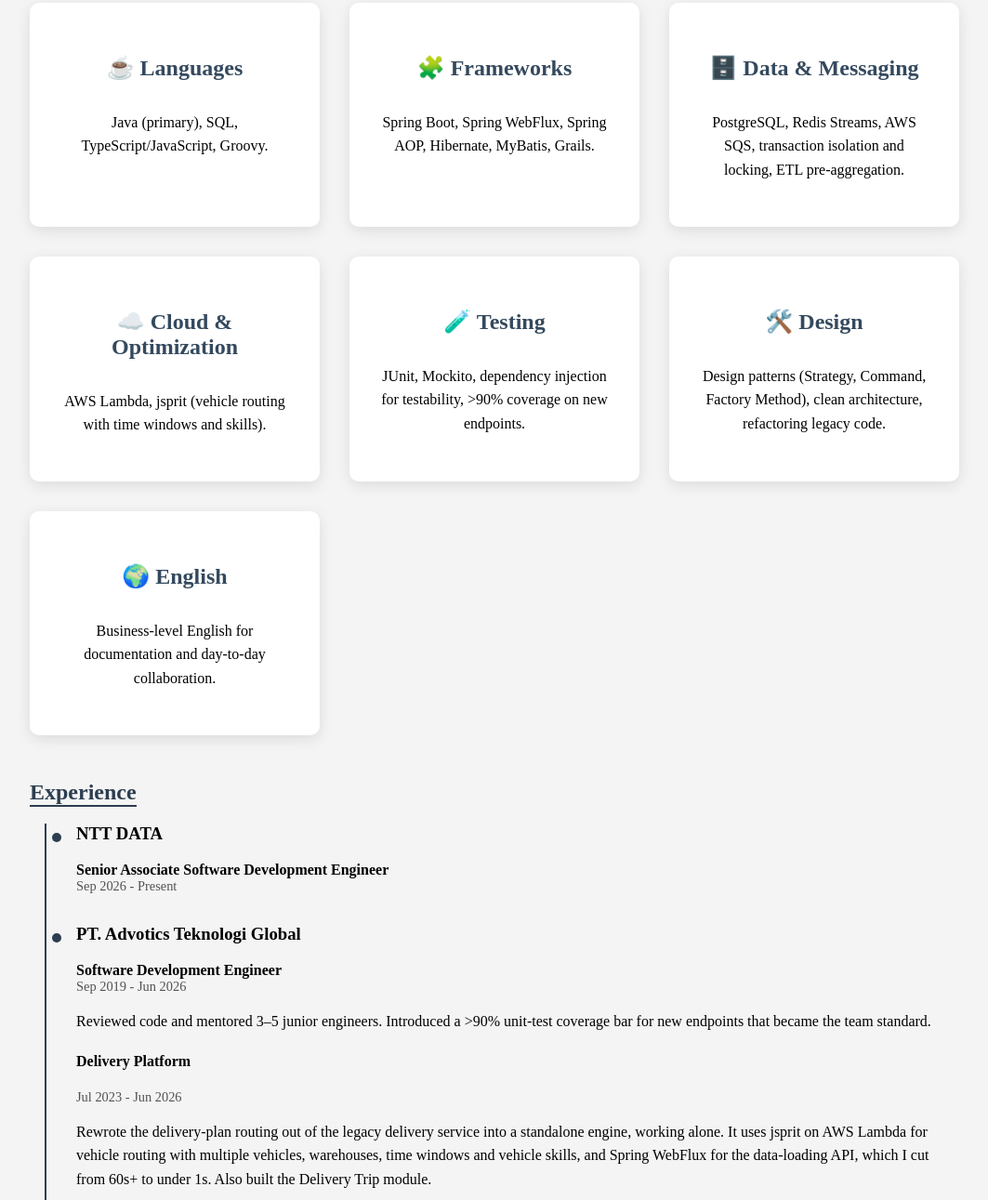
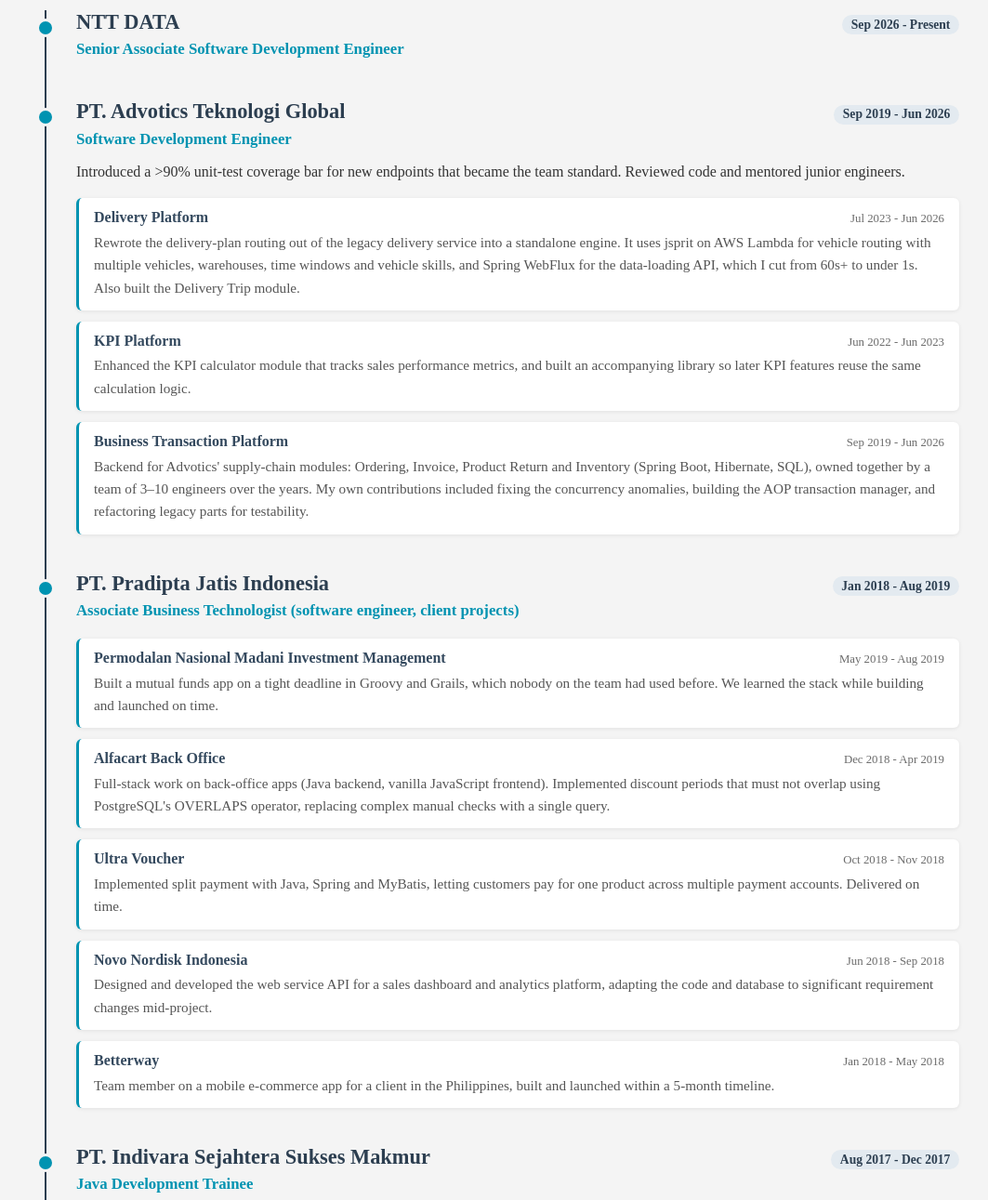
Before and after one commit to 7sferry/fertfolio, a Gatsby site: page / in a window 1280 px wide. Shown: the part 512-1803 px from the top of the page at 93% size, without its empty margins (108-1171 px from the left). Built offline with nearby package versions, Linux system fonts and the light colour scheme; Gatsby itself is replaced by a stand-in of ours; a web font is replaced by a local one.

Commit message:
feat: revamp experience layout, seo and readme

```diff
--- a/gatsby-config.ts
+++ b/gatsby-config.ts
@@ -47,7 +47,7 @@ const config: GatsbyConfig = {
         name: data.siteConfig.realName,
         short_name: data.siteConfig.realName,
         description: data.siteConfig.description,
-        lang: `id`,
+        lang: data.lang,
         start_url: `/`,
         background_color: `#0093b1`,
         theme_color: `#34495E`,
--- a/package.json
+++ b/package.json
@@ -12,7 +12,7 @@
     "suhandri"
   ],
   "scripts": {
-    "develop": "gatsby develop",
+    "develop": "gatsby develop -p 8001",
     "start": "gatsby develop",
     "build": "gatsby build",
     "serve": "gatsby serve",
--- a/src/Data.ts
+++ b/src/Data.ts
@@ -7,8 +7,8 @@ import { FaBlog, FaEnvelope, FaGithub, FaLinkedin, FaStackOverflow } from "react
 export const data = {
   siteConfig: {
     realName: "Ferry Suhandri",
-    role: "Senior Associate Software Development Engineer",
-    tagline: "Java backend · supply-chain & delivery routing · data consistency · performance",
+    role: "Senior Software Development Engineer",
+    tagline: "Java backend · supply-chain & delivery routing · data consistency · SaaS multitenancy",
     description:
       "Ferry Suhandri, Java backend engineer: supply-chain transaction systems, delivery route optimization with jsprit, concurrency fixes and performance work. Senior Associate Software Development Engineer at NTT DATA.",
     metaUrl: "https://ferry.netlify.app",
@@ -16,10 +16,9 @@ export const data = {
   },
   lang: "en",
   about: {
-    text: `Java backend engineer, currently Senior Associate Software Development Engineer at NTT DATA (since September
-          2026). Before that I spent nearly seven years at Advotics building supply-chain systems (ordering, invoicing,
+    text: `Java backend engineer, currently Senior Associate Software Development Engineer at NTT DATA. Before that I spent nearly seven years at Advotics building supply-chain systems (ordering, invoicing,
           returns, inventory) and, on my own, rewrote its delivery-routing engine using jsprit, AWS Lambda and Spring
-          WebFlux. I also reviewed code and mentored 3–5 junior engineers there. My best work is making existing systems
+          WebFlux. I also reviewed code and mentored junior engineers there. My best work is making existing systems
           correct and fast: fixing lost-update and write-skew anomalies, cutting a 60s+ API to under 1s by removing N+1
           queries and blocking calls, and introducing a >90% unit-test coverage bar for new endpoints that became the
           team standard.`,
@@ -65,7 +64,7 @@ export const data = {
   impacts: [
     {
       title: "Rewrote Delivery Routing as a Standalone Engine",
-      text: `Rewrote the delivery-plan routing out of the legacy delivery service, working alone. A planner picks 100–300
+      text: `Rewrote the delivery-plan routing out of the legacy delivery service. A planner picks 100–300
           orders, and the engine assigns them to vehicles and orders the stops using jsprit. One vehicle can pick up from
           several warehouses and deliver to several customers, within customer time windows and vehicle-skill
           constraints. The solver and distance-matrix building run on AWS Lambda when the planner clicks Generate,
@@ -87,8 +86,7 @@ export const data = {
     {
       title: "Fixed Lost Updates and Write Skew",
       text: `Concurrent requests were causing lost updates and write skew, which led to inconsistent data. I made
-          optimistic locking with version columns the default for lost updates. For the write-skew cases in the Delivery
-          Platform, where conflicts were frequent, I used SERIALIZABLE isolation instead. The anomalies stopped.`,
+          optimistic locking with version columns the default for lost updates. For the write-skew cases where conflicts were frequent, I used SERIALIZABLE isolation instead. The anomalies stopped.`,
     },
     {
       title: "Built a Custom Transaction Manager with Spring AOP",
@@ -110,7 +108,7 @@ export const data = {
     {
       title: "Refactored Legacy Code to a Modular Structure",
       text: `Refactored hard-to-maintain legacy modules with centralized exception handling, request validation,
-          programming to interfaces and dependency injection.`,
+          programming to interfaces and dependency injection. We also implemented Clean Architecture.`,
     },
     {
       title: "Per-Client Behavior with Design Patterns",
@@ -132,15 +130,14 @@ export const data = {
       title: `Software Development Engineer`,
       from: `Sep 2019`,
       to: `Jun 2026`,
-      summary: `Reviewed code and mentored 3–5 junior engineers. Introduced a >90% unit-test coverage bar for new endpoints
-          that became the team standard.`,
+      summary: `Introduced a >90% unit-test coverage bar for new endpoints
+          that became the team standard. Reviewed code and mentored junior engineers.`,
       projects: [
         {
           name: `Delivery Platform`,
           from: `Jul 2023`,
           to: `Jun 2026`,
-          text: `Rewrote the delivery-plan routing out of the legacy delivery service into a standalone engine, working
-              alone. It uses jsprit on AWS Lambda for vehicle routing with multiple vehicles, warehouses, time windows and
+          text: `Rewrote the delivery-plan routing out of the legacy delivery service into a standalone engine. It uses jsprit on AWS Lambda for vehicle routing with multiple vehicles, warehouses, time windows and
               vehicle skills, and Spring WebFlux for the data-loading API, which I cut from 60s+ to under 1s. Also built
               the Delivery Trip module.`,
         },
@@ -231,7 +228,7 @@ export const data = {
     {
       emoji: `🗄️`,
       name: `Data & Messaging`,
-      text: `PostgreSQL, Redis Streams, AWS SQS, transaction isolation and locking, ETL pre-aggregation.`,
+      text: `PostgreSQL, MySQL, Redis Streams, AWS SQS, transaction isolation and locking, ETL.`,
     },
     {
       emoji: `☁️`,
@@ -240,13 +237,9 @@ export const data = {
     },
     {
       emoji: `🧪`,
-      name: `Testing`,
-      text: `JUnit, Mockito, dependency injection for testability, >90% coverage on new endpoints.`,
-    },
-    {
-      emoji: `🛠️`,
-      name: `Design`,
-      text: `Design patterns (Strategy, Command, Factory Method), clean architecture, refactoring legacy code.`,
+      name: `Testing & Code Quality`,
+      text: `JUnit, Mockito, >90% coverage on new endpoints, design patterns (Strategy, Command, Factory Method),
+          refactoring legacy code.`,
     },
     {
       emoji: `🌍`,
--- a/src/component/Seo.tsx
+++ b/src/component/Seo.tsx
@@ -21,9 +21,13 @@ export default function Seo() {
     "Software Engineer Portfolio",
     "Java Developer",
     "Spring Boot",
+    "Spring WebFlux",
     "Hibernate",
     "Backend Engineer",
-    "Clean Code",
+    "Vehicle Routing",
+    "jsprit",
+    "Redis Streams",
+    "AWS Lambda",
     "Design Patterns",
     "Online CV",
     "Resume",
@@ -36,16 +40,27 @@ export default function Seo() {
     url: data.siteConfig.metaUrl,
     image: imageUrl,
     jobTitle: data.siteConfig.role,
+    worksFor: {
+      "@type": "Organization",
+      name: data.experiences[0].company,
+    },
     description: data.siteConfig.description,
     sameAs: data.contacts.map((c) => c.url),
     knowsAbout: [
       "Java",
       "Spring Boot",
+      "Spring WebFlux",
+      "Spring AOP",
       "Hibernate",
       "SQL",
-      "Object-Oriented Programming",
+      "PostgreSQL",
+      "Redis Streams",
+      "AWS Lambda",
+      "AWS SQS",
+      "jsprit",
+      "Vehicle Routing Problem",
+      "Concurrency Control",
       "Design Patterns",
-      "Clean Architecture",
       "Unit Testing",
       "TypeScript",
     ],
--- a/src/component/menubar/Menu.tsx
+++ b/src/component/menubar/Menu.tsx
@@ -19,9 +19,9 @@ const Menu = () => {
       </div>
       <div className="menu-links">
         <a href="#about-me">About Me</a>
+        <a href="#impact">Impact</a>
+        <a href="#projects">Experience</a>
         <a href="#skills">Skills</a>
-        <a href="#projects">Projects</a>
-        <a href="#impact">Impact</a>
         <a href="#contact-me">Contact</a>
       </div>
       <div className="burger" onClick={toggleMenu}>
--- a/src/component/project/Project.tsx
+++ b/src/component/project/Project.tsx
@@ -15,23 +15,31 @@ const Project = () => {
           {data.experiences.map((experience) => {
             return (
               <div className="timeline-item" key={experience.company}>
-                <h3>{experience.company}</h3>
-                <strong>{experience.title}</strong>
-                <span className="timeline-date">
+                <div className="experience-header">
+                  <h3 className="experience-company">{experience.company}</h3>
+                  <span className="experience-date">
                     {experience.from} - {experience.to}
                   </span>
-                {experience.summary && <p>{experience.summary}</p>}
+                </div>
+                <p className="experience-role">{experience.title}</p>
+                {experience.summary && <p className="experience-summary">{experience.summary}</p>}
+                {experience.projects.length > 0 && (
+                  <div className="experience-projects">
                     {experience.projects.map((project) => {
                       return (
                         <div className="timeline-project" key={project.name}>
-                      <h4>{project.name}</h4>
-                      <span className="timeline-date">
+                          <div className="project-header">
+                            <h4 className="project-name">{project.name}</h4>
+                            <span className="project-date">
                               {project.from} - {project.to}
                             </span>
-                      <p>{project.text}</p>
+                          </div>
+                          <p className="project-text">{project.text}</p>
                         </div>
                       );
                     })}
+                  </div>
+                )}
               </div>
             );
           })}
--- a/src/pages/index.css
+++ b/src/pages/index.css
@@ -154,7 +154,7 @@ nav {
 
 .timeline-item {
     position: relative;
-    margin-bottom: 2rem;
+    margin: 1.5rem 0 2.5rem;
     padding-left: 1rem;
 }
 
@@ -165,19 +165,83 @@ nav {
 .timeline-item::before {
     content: "";
     position: absolute;
-    left: -10px;
-    top: 10px;
-    width: 10px;
-    height: 10px;
-    background-color: #2C3E50;
+    left: -27px;
+    top: 0.55rem;
+    width: 14px;
+    height: 14px;
+    background-color: #0093b1;
+    border: 3px solid #f4f4f4;
     border-radius: 50%;
 }
 
-.timeline-date {
-    display: block;
-    font-size: 0.9rem;
-    color: #525252;
-    margin-bottom: 0.5rem;
+.experience-header,
+.project-header {
+    display: flex;
+    flex-wrap: wrap;
+    justify-content: space-between;
+    align-items: baseline;
+    gap: 0.25rem 1rem;
+}
+
+.experience-company {
+    font-size: 1.4rem;
+    color: #2C3E50;
+    margin: 0;
+}
+
+.experience-date {
+    font-size: 0.85rem;
+    font-weight: 700;
+    color: #2C3E50;
+    background-color: #e3eaf0;
+    padding: 0.15rem 0.6rem;
+    border-radius: 999px;
+    white-space: nowrap;
+}
+
+.experience-role {
+    font-size: 1.05rem;
+    font-weight: 700;
+    color: #0093b1;
+    margin: 0.2rem 0 0;
+}
+
+.experience-summary {
+    color: #333;
+    margin: 0.5rem 0 0;
+}
+
+.experience-projects {
+    display: flex;
+    flex-direction: column;
+    gap: 0.75rem;
+    margin-top: 1rem;
+}
+
+.timeline-project {
+    background-color: #ffffff;
+    border-left: 3px solid #0093b1;
+    border-radius: 6px;
+    padding: 0.75rem 1rem;
+    box-shadow: 0 1px 4px rgba(0, 0, 0, 0.08);
+}
+
+.project-name {
+    font-size: 1rem;
+    color: #34495E;
+    margin: 0;
+}
+
+.project-date {
+    font-size: 0.8rem;
+    color: #6b6b6b;
+    white-space: nowrap;
+}
+
+.project-text {
+    font-size: 0.95rem;
+    color: #555;
+    margin: 0.35rem 0 0;
 }
 
 
@@ -390,38 +454,13 @@ body.dark-mode .work-item p {
     color: #ddd;
 }
 
-/* Personality Section Styles */
-.personality-grid {
-    display: grid;
-    grid-template-columns: repeat(auto-fit, minmax(300px, 1fr));
-    gap: 55px;
-    margin: 1rem auto;
+body.dark-mode .timeline-project {
+    background-color: #444;
 }
 
-.personality-item {
-    background: white;
-    padding: 20px;
-    border-radius: 8px;
-    text-align: center;
-    box-shadow: 0 2px 8px rgba(0, 0, 0, 0.1);
-    transition: transform 0.3s ease, box-shadow 0.3s ease;
-}
-
-.personality-item:hover {
-    transform: translateY(-5px);
-    box-shadow: 0 4px 15px rgba(0, 0, 0, 0.15);
-}
-
-.personality-heading {
-    font-size: 1.5rem;
-    margin-bottom: 10px;
-    color: #34495E;
-}
-
-.personality-description {
-    font-size: 1rem;
-    color: #555;
-    line-height: 1.5;
+body.dark-mode .experience-company,
+body.dark-mode .project-name {
+    color: #fff;
 }
 
 @media (max-width: 768px) {
@@ -454,8 +493,12 @@ body.dark-mode .work-item p {
         display: flex;
     }
 
-    .personality-grid {
-        gap: 20px;
+    .timeline-item {
+        padding-left: 0.5rem;
+    }
+
+    .timeline-project {
+        padding: 0.75rem;
     }
 }
 
--- a/src/pages/index.tsx
+++ b/src/pages/index.tsx
@@ -17,9 +17,9 @@ function IndexPage() {
       <main>
         <Header />
         <About />
-        <Skill />
         <Project />
         <Impact />
+        <Skill />
         <Contact />
       </main>
       <Footer />
```
Also changed, not shown: README.md, 1 other file. Lines whose indentation alone changed are shown as unchanged.
